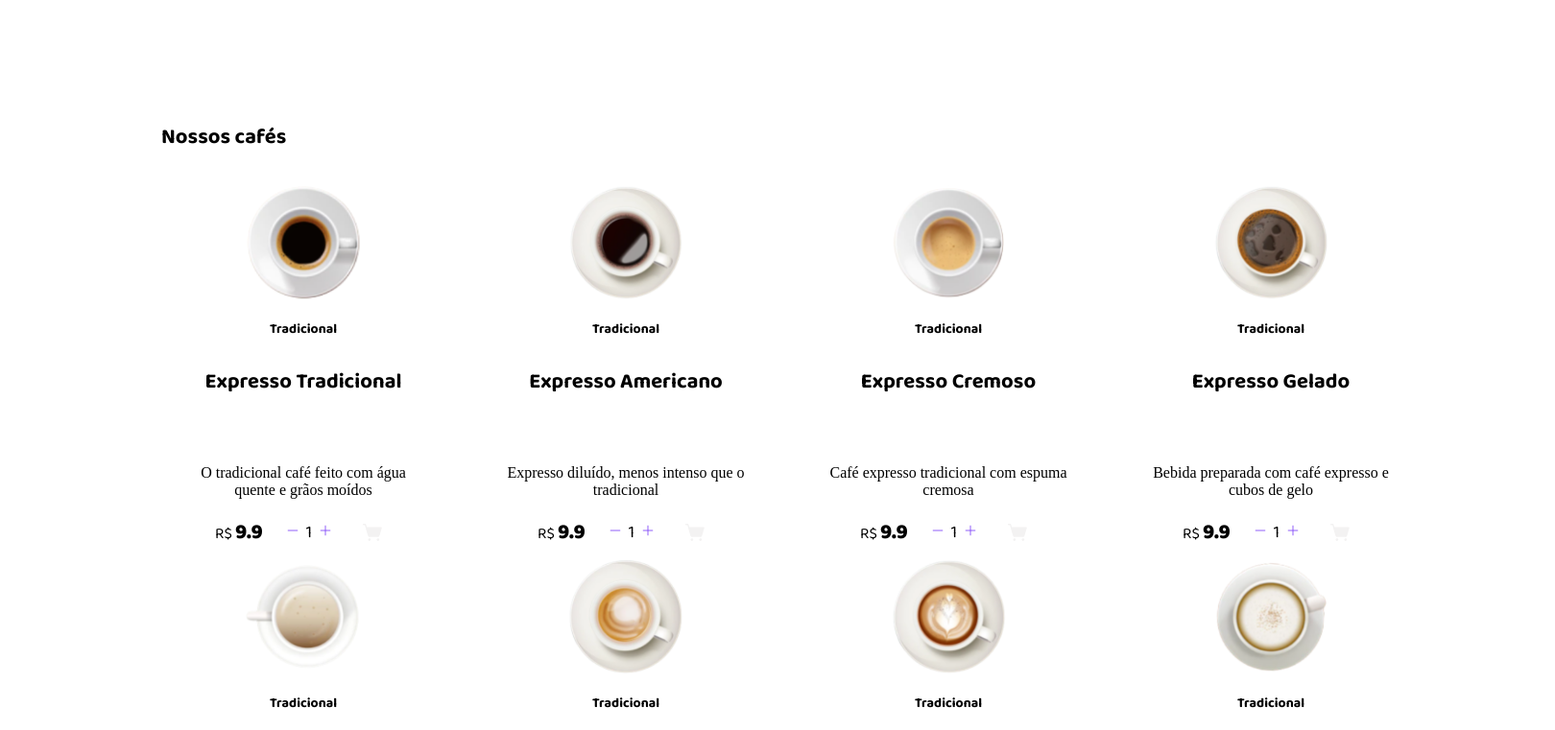
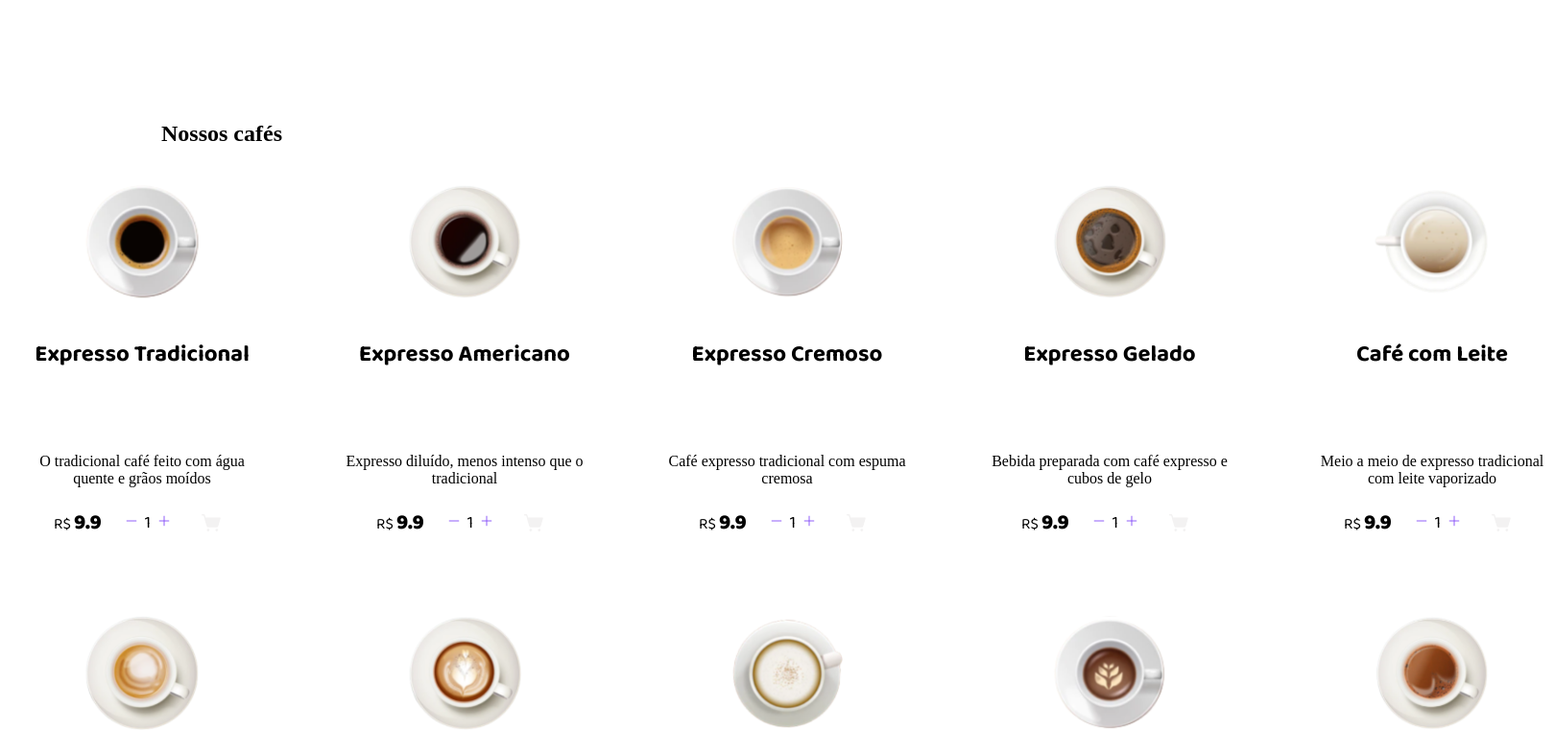
Before and after one commit to gustavocanepa10/coffee-delivery, a React (Vite) app: page / in a window 1280 px wide. Shown: the part 640-1401 px from the top of the page at 96% size, 1620 px wide, since content can reach past the window. Built offline with nearby package versions, Linux system fonts and the light colour scheme; the HTML template or start-up script is replaced by a standard one.

Commit message:
feat : home done

```diff
--- a/src/components/Card/Card.tsx
+++ b/src/components/Card/Card.tsx
@@ -21,16 +21,35 @@ export function Card({ src, description, name, price }: CardProps) {
     <li className={styles.cardContainer}>
       <img className={styles.cardImg} src={src} alt="" />
 
-      <div className={styles.main}>
-        <span className={styles.tag}>Tradicional</span>
+
+
+        <div className={styles.main}>
+
+
 
         <h2>{name}</h2>
-        <p>
+
+
+        </div>
+
+        <div className={styles.description}>
           {description}
-        </p>
-      </div>
+        </div>
+
+
+
+
+
+
+
+
+
 
       <div className={styles.buy}>
+
+
+
+
 
         <span>
           R$ <strong>{price}</strong>
--- a/src/components/Card/styles.module.css
+++ b/src/components/Card/styles.module.css
@@ -3,35 +3,57 @@
   border-radius: 8px 53px 8px 30px;
 
   display: flex;
-  /* gap: 12px; */
+  gap: 4px;
   width: 256px;
-  height: 310px;
+  height: 370px;
   flex-direction: column;
   align-items: center;
+  justify-content: space-around;
+
+
 }
 
 .main {
   display: flex;
   align-items: center;
+  flex-direction: column;
   justify-content: center;
-  gap: 4px;
-  flex-direction: column;
-  margin-top: 2rem;
+  padding: 1rem;
+  gap: 1rem;
+
+  h2 {
+  color: var(--base-subtitle);
+  font-family: "Baloo 2";
+
+
+}
+
+
+
+
+
+}
+
+.description {
+  color: var(--base-label);
+  text-align: center;
+
+
+
 }
 
 .tag {
   background-color: var(--yellow-light);
   width: 85px;
-  height: 21px;
   border-radius: 8px;
   display: flex;
   align-items: center;
   color: var(--yellow-dark);
   justify-content: center;
-  padding: 4px 8px;
   font-weight: 700;
   font-size: 14px;
   font-family: "Baloo 2";
+
 }
 
 .cardImg {
@@ -42,23 +64,18 @@
   border-radius: 50%;
 }
 
-h2 {
-  color: var(--base-subtitle);
-  font-family: "Baloo 2";
-  font-weight: bolder;
-  font-size: 22px;
-}
 
-p {
-  color: var(--base-label);
-  text-align: center;
-}
 
 .buy {
   display: flex;
   gap: 12px;
   align-items: center;
   justify-content: center;
+
+
+
+
+
 
   span {
     font-family: "Baloo 2";
@@ -82,6 +99,7 @@ p {
   justify-content: center;
   align-items: center;
   gap: 4px;
+
 
   span {
     color: var(--base-title);
--- a/src/components/CoffeeList/styles.module.css
+++ b/src/components/CoffeeList/styles.module.css
@@ -17,6 +17,6 @@
     display: grid;
     justify-content: center;
     align-items: center;
-    grid-template-columns: repeat(4,1fr);
+    grid-template-columns: repeat(5,1fr);
     gap: 5rem;
 }
```
Also changed, not shown: src/pages/Home.tsx (added, +13 -0 lines).
